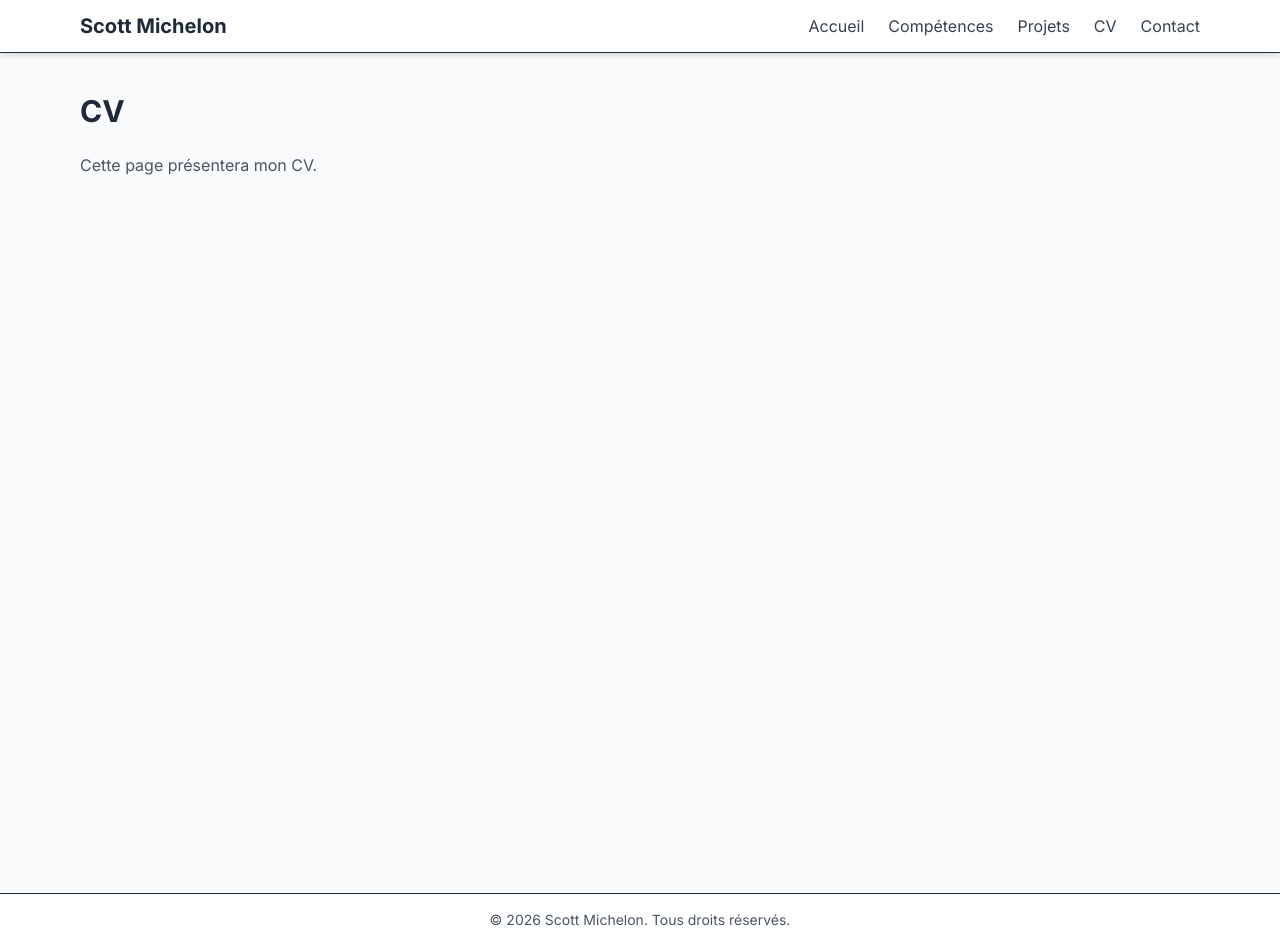
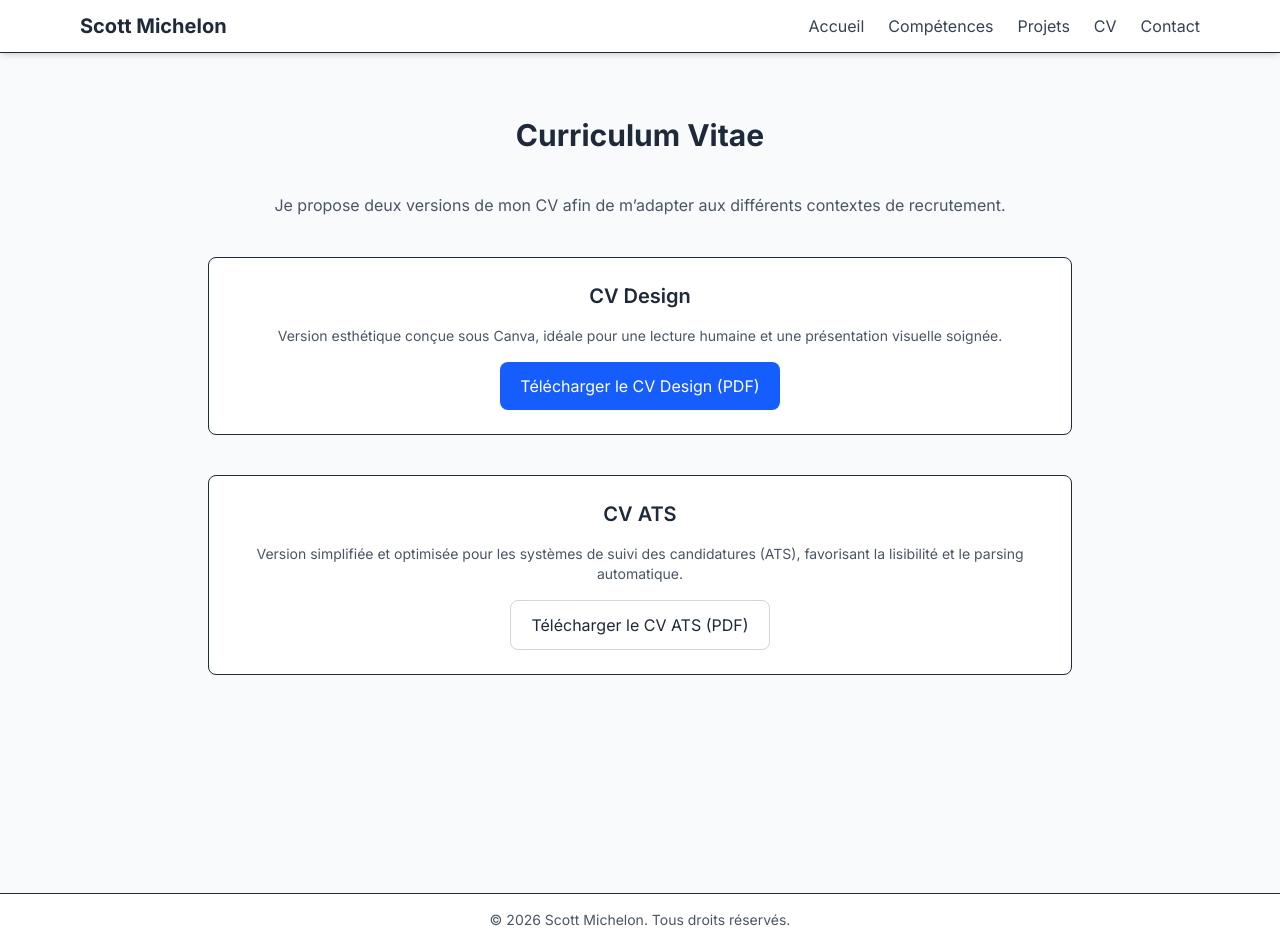
Before and after one commit to MyttocS82/portfolio, a Next.js app: page /cv in a window 1280 px wide. Built offline with nearby package versions, Linux system fonts and the light colour scheme.

Commit message:
feat: add design and ATS CV downloads

```diff
--- a/app/cv/page.tsx
+++ b/app/cv/page.tsx
@@ -1,17 +1,56 @@
-import type {Metadata} from 'next';
+import type { Metadata } from 'next';
 
 export const metadata: Metadata = {
     title: 'CV | Portfolio Michelon Scott',
-    description: 'Contient le CV de Michelon Scott',
+    description:
+        'Curriculum Vitae de Michelon Scott – versions design et ATS',
 };
 
 export default function CVPage() {
     return (
-        <section className="max-w-6xl mx-auto px-4 py-10">
-            <h1 className="text-3xl font-bold mb-6">CV</h1>
+        <section className="max-w-4xl mx-auto px-4 py-16 space-y-10 text-center">
+
+            <h1 className="text-3xl font-bold">Curriculum Vitae</h1>
+
             <p className="text-gray-600">
-                Cette page présentera mon CV.
+                Je propose deux versions de mon CV afin de m’adapter aux différents
+                contextes de recrutement.
             </p>
+
+            {/* CV Design */}
+            <div className="bg-white border rounded-lg p-6 space-y-4">
+                <h2 className="text-xl font-semibold">CV Design</h2>
+                <p className="text-gray-600 text-sm">
+                    Version esthétique conçue sous Canva, idéale pour une lecture humaine
+                    et une présentation visuelle soignée.
+                </p>
+                <a
+                    href="/cv/CV_Scott_Michelon_Design.pdf"
+                    target="_blank"
+                    rel="noopener noreferrer"
+                    className="inline-block px-5 py-3 bg-blue-600 text-white rounded-lg hover:bg-blue-700 transition"
+                >
+                    Télécharger le CV Design (PDF)
+                </a>
+            </div>
+
+            {/* CV ATS */}
+            <div className="bg-white border rounded-lg p-6 space-y-4">
+                <h2 className="text-xl font-semibold">CV ATS</h2>
+                <p className="text-gray-600 text-sm">
+                    Version simplifiée et optimisée pour les systèmes de suivi des
+                    candidatures (ATS), favorisant la lisibilité et le parsing automatique.
+                </p>
+                <a
+                    href="/cv/CV_Scott_Michelon_ATS.pdf"
+                    target="_blank"
+                    rel="noopener noreferrer"
+                    className="inline-block px-5 py-3 border border-gray-300 rounded-lg hover:bg-gray-100 transition"
+                >
+                    Télécharger le CV ATS (PDF)
+                </a>
+            </div>
+
         </section>
     );
 }
```
Also changed, not shown: 2 other files (tests, documents, lock files or other folders).
